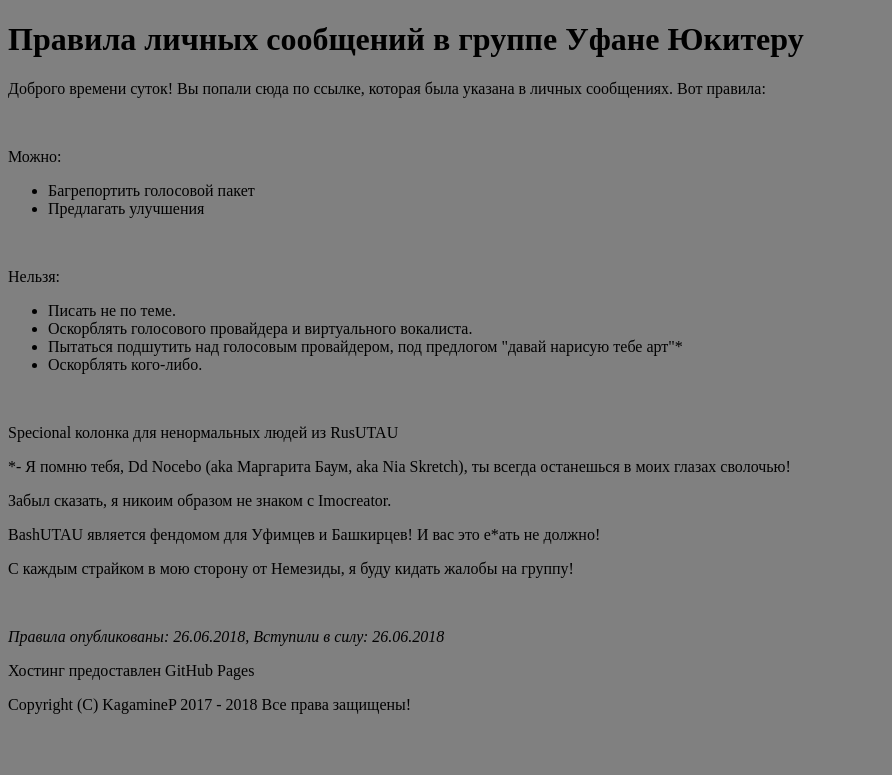
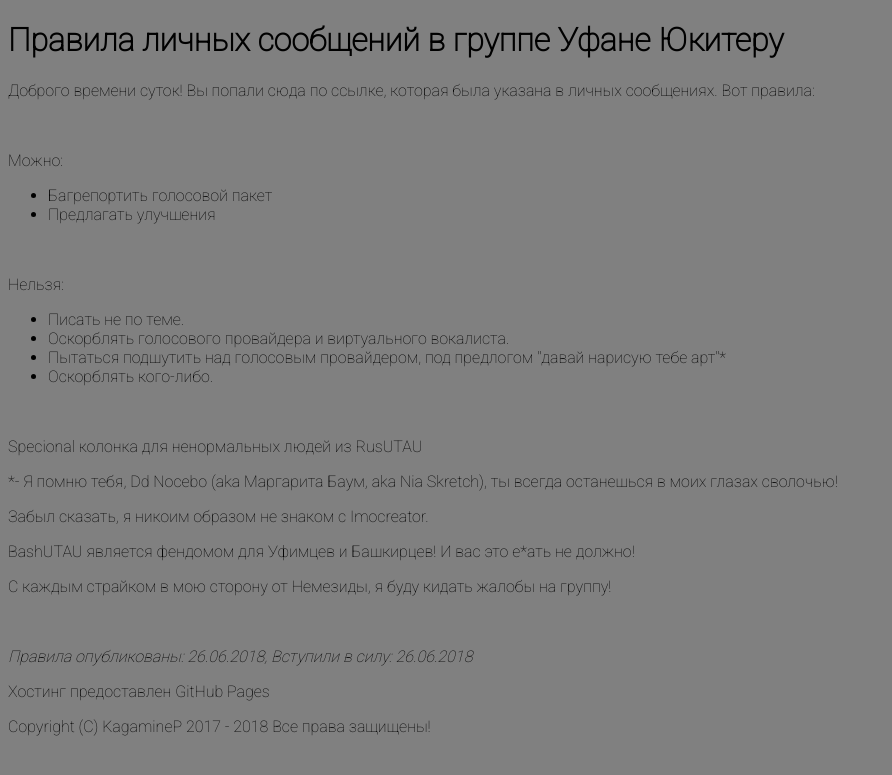
Before and after one commit to KagamineP/kagaminep.github.io, a PHP site: page /ru/ufane_yuki/rules.html in a window 1280 px wide. Shown: the top 775 px of the page, without its empty margins (0-892 px from the left). Run offline with PHP 8.4, Linux system fonts and the light colour scheme.

Commit message:
Add fonts

```diff
--- a/ru/ufane_yuki/main.css
+++ b/ru/ufane_yuki/main.css
@@ -1,7 +1,9 @@
 body {
     background-color: gray;
+    font-family: 'Roboto', sans-serif;
 }
 
 .centered {
-    position: center;
+    text-align: center;
+    font-family: 'Roboto Thin', sans-serif
 }
--- a/ru/ufane_yuki/rules.html
+++ b/ru/ufane_yuki/rules.html
@@ -6,6 +6,7 @@
     <title>Правила личных сообщений в группе Уфане Юкитеру</title>
     <meta name="viewport" content="width=device-width, initial-scale=1">
     <link rel="stylesheet" type="text/css" media="screen" href="main.css" />
+    <link href="https://fonts.googleapis.com/css?family=Roboto:100" rel="stylesheet">
     <script src="main.js"></script>
 </head>
 <body>
```
